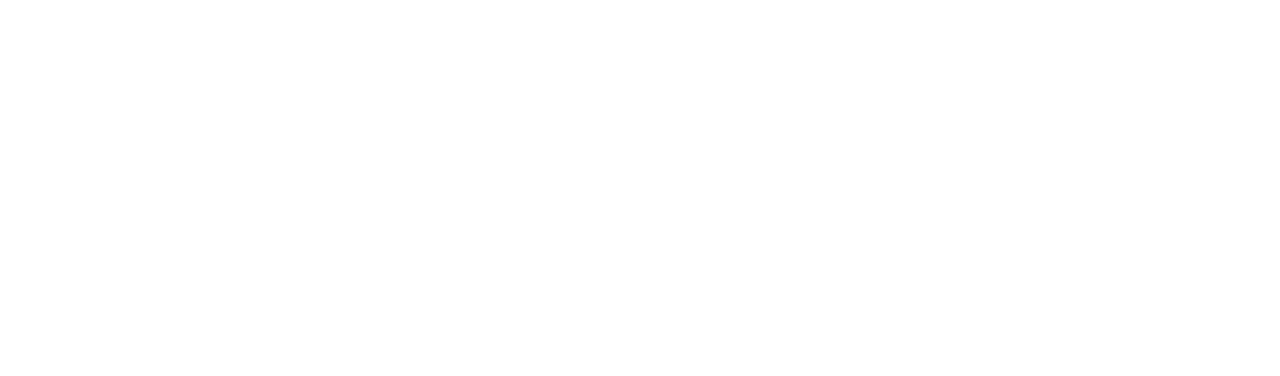
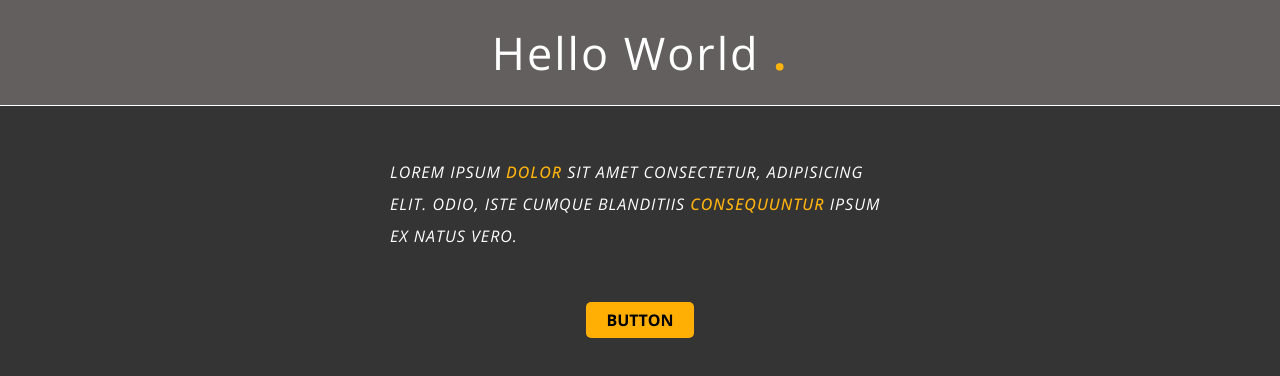
Before and after one commit to crolette/13-CSS-basics, a plain HTML site: page exo3.html in a window 1280 px wide. Drawn offline with nearby package versions, Linux system fonts and the light colour scheme.

Commit message:
add exo3

```diff
--- a/css/exo3.css
+++ b/css/exo3.css
@@ -1 +1,60 @@
 @import url(reset.css);
+@import url('https://fonts.googleapis.com/css2?family=Open+Sans:ital,wdth,wght@0,75..100,300..800;1,75..100,300..800&display=swap');
+
+body {
+	display: flex;
+	flex-direction: column;
+	align-items: center;
+	justify-content: center;
+	font-family: 'Open Sans';
+	background-color: rgb(52, 52, 52);
+	color: #fff;
+	width: 100%;
+}
+
+h1 {
+	width: 100%;
+	text-align: center;
+	background-color: rgb(99, 95, 95);
+	padding: 30px;
+	font-size: 45px;
+	letter-spacing: 2px;
+	font-weight: 300;
+	border-bottom: solid 1px white;
+
+	& span {
+		font-weight: bold;
+		color: #ffb30e;
+	}
+
+	~ * {
+		margin-top: 50px;
+	}
+}
+
+p {
+	max-width: 500px;
+	letter-spacing: 1px;
+	line-height: 2rem;
+	font-style: italic;
+	text-transform: uppercase;
+
+	& span {
+		font-weight: 500;
+		color: #ffb30e;
+	}
+}
+
+a {
+	background-color: #ffaf03;
+	color: black;
+	text-decoration: none;
+	padding: 10px 20px;
+	border-radius: 5px;
+	text-transform: uppercase;
+	font-weight: bold;
+
+	&:hover {
+		background-color: #fbca62;
+	}
+}
--- a/exo3.html
+++ b/exo3.html
@@ -1,12 +1,18 @@
 <!DOCTYPE html>
 <html lang="en">
-<head>
-    <meta charset="UTF-8">
-    <meta name="viewport" content="width=device-width, initial-scale=1.0">
-    <link rel="stylesheet" href="css/exo3.css">
-    <title>CSS - Box model</title>
-</head>
-<body>
-
-</body>
+	<head>
+		<meta charset="UTF-8" />
+		<meta name="viewport" content="width=device-width, initial-scale=1.0" />
+		<link rel="stylesheet" href="css/exo3.css" />
+		<title>CSS - Box model</title>
+	</head>
+	<body>
+		<h1>Hello World <span>.</span></h1>
+		<p>
+			Lorem ipsum <span>dolor</span> sit amet consectetur, adipisicing elit.
+			Odio, iste cumque blanditiis <span>consequuntur</span> ipsum ex natus
+			vero.
+		</p>
+		<a href="#">button</a>
+	</body>
 </html>
```
